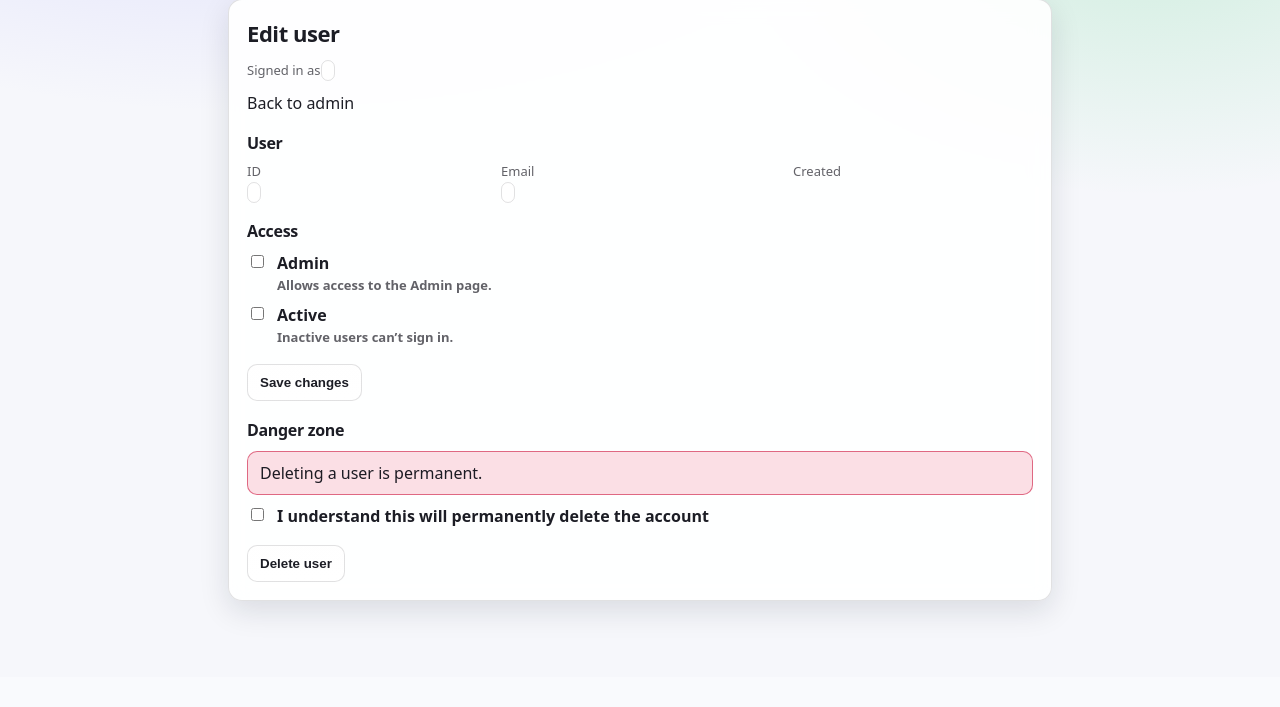
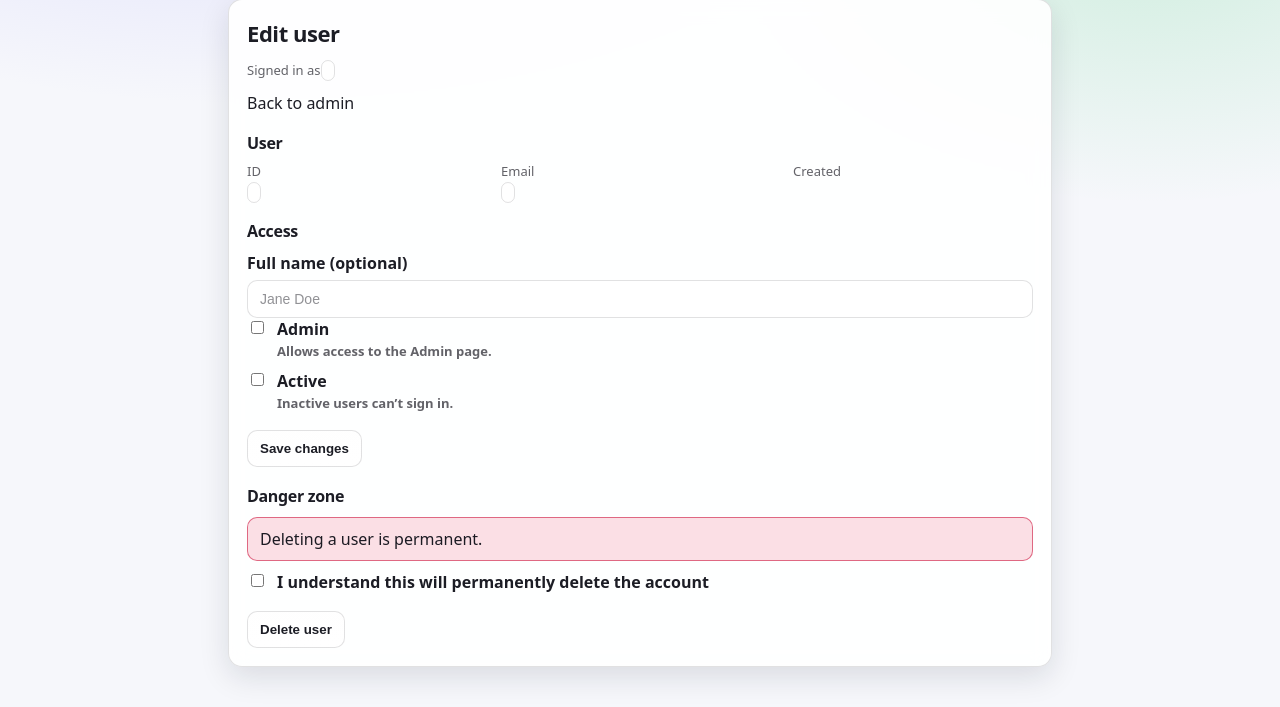
Before and after one commit to eddiethedean/jwt-user-management, a FastAPI app: template user_management_api/app/web/templates/admin_user_edit.html in a window 1280 px wide. Shown: the part 163-870 px from the top of the page. Before the commit the page ends 781 px from the top, so only its background shows below. Run offline with FastAPI, Linux system fonts and the light colour scheme; the template is opened without the code that fills it, so the values that code supplies are empty; parts of the project's set-up code (start-up, migrations or seed data) failed here and were passed over.

Commit message:
Show and edit full name in admin/users tables
Add full name column to tables and editable field in admin user edit, and format created timestamps for human readability.

```diff
--- a/user_management_api/app/routes/admin.py
+++ b/user_management_api/app/routes/admin.py
@@ -302,6 +302,7 @@ async def admin_user_edit_page(
 async def admin_user_update(
     request: Request,
     user_id: int = Path(..., ge=1),
+    full_name: Optional[str] = Form(default=None),
     is_admin: Optional[str] = Form(default=None),
     is_active: Optional[str] = Form(default=None),
     db: AsyncSession = Depends(get_db),
@@ -315,6 +316,8 @@ async def admin_user_update(
     if not user:
         raise HTTPException(status_code=404, detail="User not found")
 
+    fn = (full_name or "").strip() or None
+    user.full_name = fn
     user.is_admin = bool(is_admin)
     user.is_active = bool(is_active)
     db.add(user)
--- a/user_management_api/app/web/templates.py
+++ b/user_management_api/app/web/templates.py
@@ -1,6 +1,7 @@
 from __future__ import annotations
 
 from pathlib import Path
+from datetime import datetime, timezone
 
 from fastapi.templating import Jinja2Templates
 
@@ -8,3 +9,20 @@ _ROOT = Path(__file__).resolve().parent
 
 # Shared Jinja environment for the server-rendered HTML UI.
 templates = Jinja2Templates(directory=str(_ROOT / "templates"))
+
+
+def _fmt_dt(value: object) -> str:
+    if not isinstance(value, datetime):
+        return str(value) if value is not None else ""
+
+    dt = value
+    if dt.tzinfo is None:
+        dt = dt.replace(tzinfo=timezone.utc)
+    else:
+        dt = dt.astimezone(timezone.utc)
+
+    s = dt.strftime("%b %d, %Y %H:%M UTC")
+    return s.replace(" 0", " ")
+
+
+templates.env.filters["fmt_dt"] = _fmt_dt
--- a/user_management_api/app/web/templates/admin.html
+++ b/user_management_api/app/web/templates/admin.html
@@ -217,6 +217,7 @@
             <tr>
               <th>ID</th>
               <th>Email</th>
+              <th>Name</th>
               <th>Status</th>
               <th>Role</th>
               <th>Created</th>
@@ -228,6 +229,7 @@
               <tr>
                 <td>{{ u.id }}</td>
                 <td><code>{{ u.email }}</code></td>
+                <td>{{ u.full_name or '' }}</td>
                 <td>
                   {% if u.is_active %}
                     <span class="badge"><span class="dot dot--good" aria-hidden="true"></span>Active</span>
@@ -242,7 +244,7 @@
                     <span class="badge"><span class="dot" aria-hidden="true"></span>User</span>
                   {% endif %}
                 </td>
-                <td>{{ u.created_at }}</td>
+                <td>{{ u.created_at|fmt_dt }}</td>
                 <td class="actions"><a href="{{ base_path }}/admin/users/{{ u.id }}">Edit</a></td>
               </tr>
             {% endfor %}
--- a/user_management_api/app/web/templates/admin_user_edit.html
+++ b/user_management_api/app/web/templates/admin_user_edit.html
@@ -28,12 +28,22 @@
       </div>
       <div style="flex:1; min-width: 240px;">
         <div class="muted">Created</div>
-        <div>{{ user.created_at }}</div>
+        <div>{{ user.created_at|fmt_dt }}</div>
       </div>
     </div>
 
     <h3>Access</h3>
     <form method="post" action="{{ base_path }}/admin/users/{{ user.id }}/update" style="margin-top: 10px;">
+      <label for="full_name" style="margin-top: 0;">Full name (optional)</label>
+      <input
+        id="full_name"
+        name="full_name"
+        type="text"
+        autocomplete="name"
+        placeholder="Jane Doe"
+        value="{{ user.full_name or '' }}"
+      />
+
       <label style="display:flex; gap:10px; align-items:flex-start; margin-top: 0; font-weight: 650;">
         <input type="checkbox" name="is_admin" value="1" style="width:auto; margin-top: 3px;" {% if user.is_admin %}checked{% endif %} />
         <span>
--- a/user_management_api/app/web/templates/users.html
+++ b/user_management_api/app/web/templates/users.html
@@ -82,6 +82,7 @@
           <tr>
             <th>ID</th>
             <th>Email</th>
+            <th>Name</th>
             <th>Status</th>
             <th>Role</th>
             <th>Created</th>
@@ -92,6 +93,7 @@
             <tr>
               <td>{{ u.id }}</td>
               <td><code>{{ u.email }}</code></td>
+              <td>{{ u.full_name or '' }}</td>
               <td>
                 {% if u.is_active %}
                   <span class="badge"><span class="dot dot--good" aria-hidden="true"></span>Active</span>
@@ -106,7 +108,7 @@
                   <span class="badge"><span class="dot" aria-hidden="true"></span>User</span>
                 {% endif %}
               </td>
-              <td>{{ u.created_at }}</td>
+              <td>{{ u.created_at|fmt_dt }}</td>
             </tr>
           {% endfor %}
         </tbody>
```
